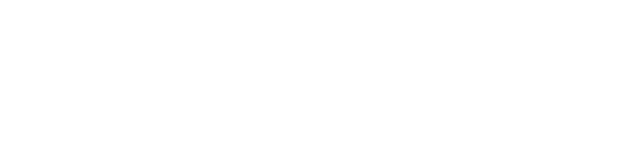
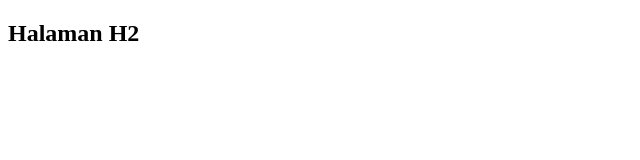
Before and after one commit to Fajar-rai/simulasi_repo_lokal_git, a plain HTML site: page index.html in a window 1280 px wide. Shown: the whole page, without its empty margins (0-640 px from the left). Drawn offline with Linux system fonts and the light colour scheme.

Commit message:
Menambahkan halaman h2 pada index.html

```diff
--- a/index.html
+++ b/index.html
@@ -6,6 +6,6 @@
     <title>Halaman index</title>
 </head>
 <body>
-
+    <h2>Halaman H2</h2>
 </body>
 </html>
```
